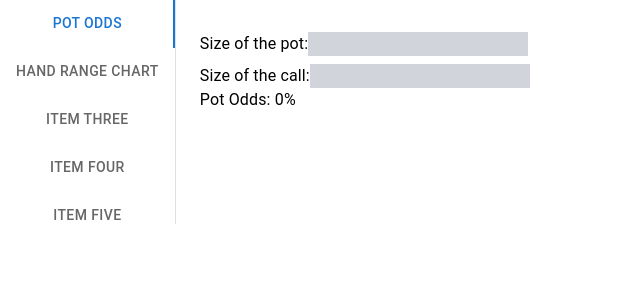
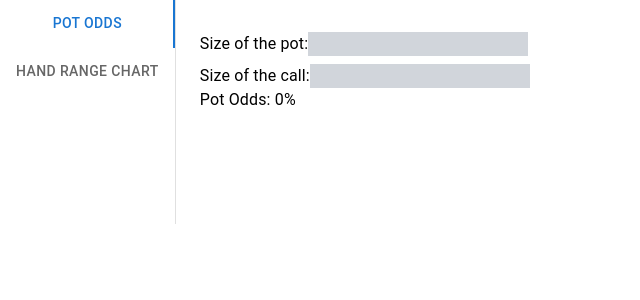
Before and after one commit to Hizaguru/Bad-Beat, a React (Create React App) app: page / in a window 1280 px wide. Shown: the top 300 px of the page, without its empty margins (0-640 px from the left). Built offline with nearby package versions, Linux system fonts and the light colour scheme.

Commit message:
Remove unused code

```diff
--- a/src/App.tsx
+++ b/src/App.tsx
@@ -5,7 +5,6 @@ import * as React from "react";
 import HandRange from "./Components/HandRangeChart/HandRange";
 import PotOddsCalculator from "./Components/PotOdds/PotOddsCalculator";
 import TabPanel from "./Components/TabPanel";
-
 
 function a11yProps(index: number) {
   return {
@@ -25,47 +24,25 @@ export default function App() {
     <Box
       sx={{
         flexGrow: 1,
-
         display: "flex",
         height: 224,
       }}
     >
       <Tabs
         orientation="vertical"
-
         value={value}
         onChange={handleChange}
         aria-label="Vertical tabs example"
-        sx={{ borderRight: 1, borderColor: "divider", height:224 }}
+        sx={{ borderRight: 1, borderColor: "divider", height: 224 }}
       >
         <Tab label="Pot Odds" {...a11yProps(0)} />
         <Tab label="Hand Range Chart" {...a11yProps(1)} />
-        <Tab label="Item Three" {...a11yProps(2)} />
-        <Tab label="Item Four" {...a11yProps(3)} />
-        <Tab label="Item Five" {...a11yProps(4)} />
-        <Tab label="Item Six" {...a11yProps(5)} />
-        <Tab label="Item Seven" {...a11yProps(6)} />
       </Tabs>
       <TabPanel value={value} index={0}>
-        <PotOddsCalculator/>
+        <PotOddsCalculator />
       </TabPanel>
       <TabPanel value={value} index={1}>
-        <HandRange/>
-      </TabPanel>
-      <TabPanel value={value} index={2}>
-        Item Three
-      </TabPanel>
-      <TabPanel value={value} index={3}>
-        Item Four
-      </TabPanel>
-      <TabPanel value={value} index={4}>
-        Item Five
-      </TabPanel>
-      <TabPanel value={value} index={5}>
-        Item Six
-      </TabPanel>
-      <TabPanel value={value} index={6}>
-        Item Seven
+        <HandRange />
       </TabPanel>
     </Box>
   );
```
